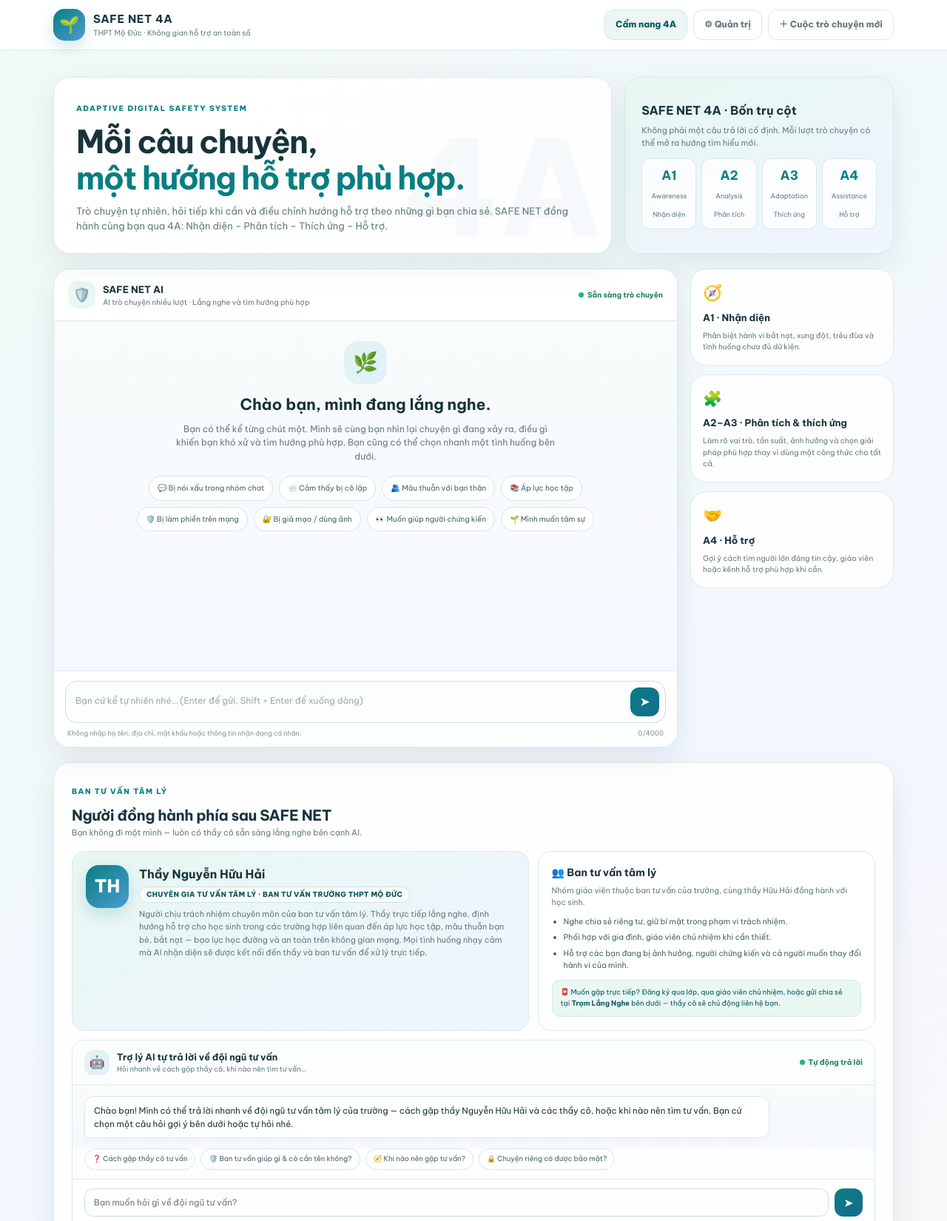
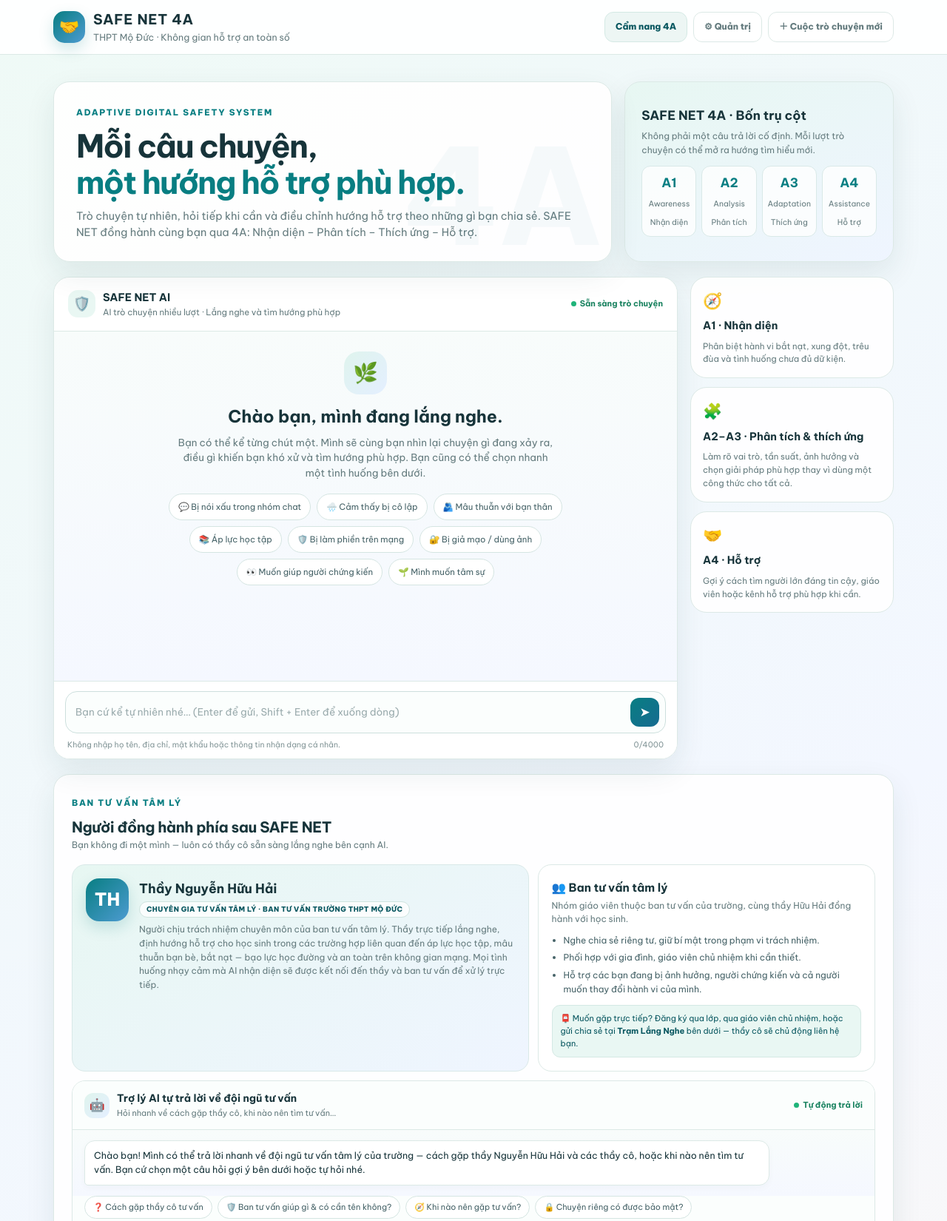
Before and after one commit to bngan5441-tech/SAFE_NET_4A_AI, a website: page public/index.html in a window 1280 px wide. Shown: the top 1650 px of the page at 74% size. Drawn offline with nearby package versions, Linux system fonts and the light colour scheme; no server answers.

```diff
--- a/public/index.html
+++ b/public/index.html
@@ -80,8 +80,8 @@ button {cursor:pointer}
   box-shadow:0 8px 20px #087e8230;
 }
 
-.brand strong {display:block;font-size:15px;letter-spacing:.04em}
-.brand small {display:block;color:var(--muted);font-size:10px}
+.brand strong {display:block;font-size:19px;letter-spacing:.04em}
+.brand small {display:block;color:var(--muted);font-size:12.5px}
 .nav-actions {display:flex;gap:8px;flex-wrap:wrap}
 
 .btn {
@@ -148,7 +148,7 @@ main {
 }
 
 .eyebrow {
-  font-size:10px;
+  font-size:11.5px;
   font-weight:800;
   letter-spacing:.15em;
   color:var(--teal);
@@ -165,7 +165,7 @@ h1 {
 .hero-main p {
   max-width:700px;
   color:var(--muted);
-  font-size:13px;
+  font-size:14.5px;
   margin:0;
 }
 
@@ -177,8 +177,8 @@ h1 {
   justify-content:center;
 }
 
-.hero-side h3 {margin:0 0 6px;font-size:16px}
-.hero-side p {font-size:11px;color:var(--muted);margin:0 0 12px}
+.hero-side h3 {margin:0 0 6px;font-size:17px}
+.hero-side p {font-size:12px;color:var(--muted);margin:0 0 12px}
 
 .pillars {
   display:grid;
@@ -195,7 +195,7 @@ h1 {
 }
 
 .pillar b {display:block;color:var(--teal);font-size:17px}
-.pillar span {font-size:9px;color:var(--muted)}
+.pillar span {font-size:10.5px;color:var(--muted)}
 
 .layout {
   display:grid;
@@ -228,15 +228,15 @@ h1 {
   font-size:19px;
 }
 
-.chat-title strong {display:block;font-size:13px}
-.chat-title small {display:block;color:var(--muted);font-size:10px}
+.chat-title strong {display:block;font-size:14.5px}
+.chat-title small {display:block;color:var(--muted);font-size:11.5px}
 
 .online {
   display:inline-flex;
   align-items:center;
   gap:5px;
   color:#16805d;
-  font-size:10px;
+  font-size:11px;
   font-weight:700;
 }
 
@@ -273,9 +273,9 @@ h1 {
   margin:0 auto 12px;
 }
 
-.welcome h2 {font-size:21px;margin:0 0 7px}
+.welcome h2 {font-size:23px;margin:0 0 7px}
 .welcome p {
-  font-size:12px;
+  font-size:13.5px;
   color:var(--muted);
   margin:0 auto;
   max-width:520px;
@@ -295,8 +295,8 @@ h1 {
   background:#fff;
   color:#456267;
   border-radius:999px;
-  padding:8px 11px;
-  font-size:10px;
+  padding:8px 12px;
+  font-size:11.5px;
 }
 
 .suggestion:hover {
@@ -332,7 +332,7 @@ h1 {
   background:var(--assistant);
   border:1px solid var(--line);
   box-shadow:0 3px 10px #17343a08;
-  font-size:12px;
+  font-size:13.5px;
   white-space:pre-wrap;
   overflow-wrap:anywhere;
 }
@@ -356,7 +356,7 @@ h1 {
 .ai-msg .katex {font-size:1.05em}
 
 .msg-time {
-  font-size:9px;
+  font-size:10px;
   color:#8aa0a2;
   margin:4px 3px 0;
 }
@@ -414,7 +414,7 @@ h1 {
   max-height:130px;
   background:transparent;
   color:var(--ink);
-  font-size:12px;
+  font-size:13.5px;
   padding:8px 0;
 }
 
@@ -439,16 +439,16 @@ h1 {
   gap:10px;
   padding:7px 3px 0;
   color:#829597;
-  font-size:9px;
+  font-size:10.5px;
 }
 
 .side {display:grid;gap:12px}
 
 .side-card {padding:16px;box-shadow:none}
-.side-card h3 {font-size:13px;margin:0 0 7px}
+.side-card h3 {font-size:14.5px;margin:0 0 7px}
 
 .side-card p,.side-card li {
-  font-size:10px;
+  font-size:11.5px;
   color:var(--muted);
   margin:0;
 }
@@ -465,8 +465,8 @@ h1 {
 }
 
 .resource {padding:16px;box-shadow:none}
-.resource b {display:block;font-size:12px;margin:5px 0}
-.resource p {font-size:10px;color:var(--muted);margin:0 0 10px}
+.resource b {display:block;font-size:13.5px;margin:5px 0}
+.resource p {font-size:11.5px;color:var(--muted);margin:0 0 10px}
 .resource .emoji {font-size:21px}
 
 .disclaimer {
@@ -475,14 +475,14 @@ h1 {
   color:#755a25;
   border-radius:13px;
   padding:11px;
-  font-size:10px;
+  font-size:11.5px;
   margin-top:15px;
 }
 
 .footer {
   text-align:center;
   color:#789094;
-  font-size:10px;
+  font-size:11.5px;
   padding:22px 10px;
 }
 
@@ -505,7 +505,7 @@ h1 {
 }
 
 .counsel-head h2 {font-size:20px;margin:6px 0 0;letter-spacing:-.02em}
-.counsel-head p {font-size:11px;color:var(--muted);margin:0}
+.counsel-head p {font-size:12px;color:var(--muted);margin:0}
 
 .counsel-grid {
   display:grid;
@@ -537,7 +537,7 @@ h1 {
   box-shadow:0 8px 20px #087e8230;
 }
 
-.expert-card h3 {margin:0;font-size:16px}
+.expert-card h3 {margin:0;font-size:17.5px}
 .expert-role {
   display:inline-block;
   margin:4px 0 7px;
@@ -552,7 +552,7 @@ h1 {
   text-transform:uppercase;
 }
 
-.expert-card p {font-size:11px;color:var(--muted);margin:0}
+.expert-card p {font-size:12px;color:var(--muted);margin:0}
 
 .team-card {
   background:#ffffffd9;
@@ -561,12 +561,12 @@ h1 {
   padding:18px;
 }
 
-.team-card h3 {margin:0 0 4px;font-size:14px;display:flex;align-items:center;gap:8px}
-.team-card p {font-size:10.5px;color:var(--muted);margin:0 0 10px}
+.team-card h3 {margin:0 0 4px;font-size:15.5px;display:flex;align-items:center;gap:8px}
+.team-card p {font-size:12px;color:var(--muted);margin:0 0 10px}
 
 .team-list {padding-left:16px;margin:0}
 .team-list li {
-  font-size:10.5px;
+  font-size:12px;
   color:#456267;
   margin:5px 0;
 }
@@ -577,7 +577,7 @@ h1 {
   border-radius:11px;
   background:var(--mint);
   border:1px solid #d4e9e4;
-  font-size:9.5px;
+  font-size:11px;
   color:var(--teal2);
 }
 
@@ -611,8 +611,8 @@ h1 {
   font-size:17px;
 }
 
-.ai-box-title strong {display:block;font-size:12.5px}
-.ai-box-title small {display:block;color:var(--muted);font-size:9.5px}
+.ai-box-title strong {display:block;font-size:14px}
+.ai-box-title small {display:block;color:var(--muted);font-size:11px}
 
 .ai-log {
   display:flex;
@@ -628,7 +628,7 @@ h1 {
   max-width:88%;
   padding:10px 12px;
   border-radius:14px;
-  font-size:11.5px;
+  font-size:12.5px;
   white-space:pre-wrap;
   overflow-wrap:anywhere;
   border:1px solid var(--line);
@@ -652,8 +652,8 @@ h1 {
   background:#fff;
   color:#456267;
   border-radius:999px;
-  padding:6px 10px;
-  font-size:9.5px;
+  padding:6px 11px;
+  font-size:11px;
 }
 
 .chip:hover {background:var(--mint);border-color:#85c6b9;color:var(--teal2)}
@@ -698,7 +698,7 @@ h1 {
 
 .ai-hint {
   padding:0 16px 11px;
-  font-size:9px;
+  font-size:10.5px;
   color:#829597;
   background:#fff;
 }
@@ -712,8 +712,8 @@ h1 {
   padding:24px;
 }
 
-.share-head h2 {font-size:20px;margin:6px 0 0;letter-spacing:-.02em}
-.share-head p {font-size:11px;color:var(--muted);margin:0 0 14px;max-width:640px}
+.share-head h2 {font-size:22px;margin:6px 0 0;letter-spacing:-.02em}
+.share-head p {font-size:12.5px;color:var(--muted);margin:0 0 14px;max-width:640px}
 
 .share-form {
   display:grid;
@@ -757,20 +757,20 @@ h1 {
 }
 
 .share-item .share-meta {
-  font-size:9.5px;
+  font-size:10.5px;
   color:#829597;
   margin-bottom:4px;
   font-weight:700;
 }
 
 .share-item .share-text {
-  font-size:11.5px;
+  font-size:13px;
   color:var(--ink);
   white-space:pre-wrap;
   overflow-wrap:anywhere;
 }
 
-.share-empty {font-size:10.5px;color:var(--muted)}
+.share-empty {font-size:12px;color:var(--muted)}
 
 .admin-panel {margin-top:12px;padding-top:14px;border-top:1px solid var(--line)}
 .admin-panel h3 {font-size:13px;margin:0 0 4px}
@@ -838,7 +838,7 @@ h1 {
 }
 
 .modal h2 {margin:0 0 9px;font-size:19px}
-.modal p,.modal li {font-size:12px;color:#526b6f}
+.modal p,.modal li {font-size:13px;color:#526b6f}
 .modal-close {float:right}
 
 .handbook-grid {
@@ -858,10 +858,10 @@ h1 {
 .handbook-item b {
   display:block;
   color:var(--teal);
-  font-size:11px;
-}
-
-.handbook-item span {font-size:10px;color:var(--muted)}
+  font-size:12.5px;
+}
+
+.handbook-item span {font-size:11.5px;color:var(--muted)}
 
 @media(max-width:850px) {
   .hero {grid-template-columns:1fr}
@@ -877,7 +877,7 @@ h1 {
   .hero-main {padding:22px}
   .chat-head {padding:13px}
   .messages {height:58vh;min-height:350px;padding:12px}
-  .bubble {max-width:88%;font-size:11px}
+  .bubble {max-width:88%;font-size:12.5px}
   .side {grid-template-columns:1fr}
   .resources {grid-template-columns:1fr}
   .pillars {grid-template-columns:repeat(2,1fr)}
@@ -892,7 +892,7 @@ h1 {
 <header class="topbar">
 <nav class="nav">
   <div class="brand">
-    <div class="logo">🌱</div>
+    <div class="logo">🤝</div>
     <div>
       <strong>SAFE NET 4A</strong>
       <small>THPT Mộ Đức · Không gian hỗ trợ an toàn số</small>
```
